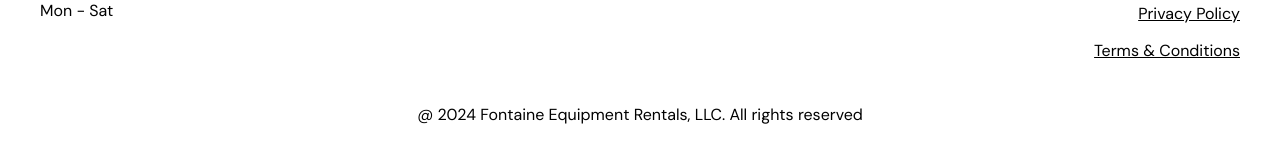
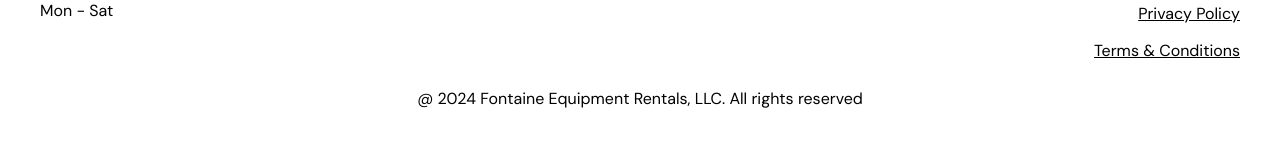
Before and after one commit to loganmorto/fontaine-rentals, a plain HTML site: page index.html in a window 1280 px wide. Shown: the part 4353-4498 px from the top of the page. Drawn offline with nearby package versions, Linux system fonts and the light colour scheme; a web font is replaced by a local one.

Commit message:
fixed footer

```diff
--- a/styles.css
+++ b/styles.css
@@ -381,9 +381,10 @@ footer {
     display: flex;
     flex-direction: column;
     align-items: center;
+    gap: 1em;
+    padding: 2em 1.5em;
 }
 .footer-content {
-    margin: 2em 1.5em;
     display: flex;
     justify-content: space-between;
     max-width: 1200px;
```
